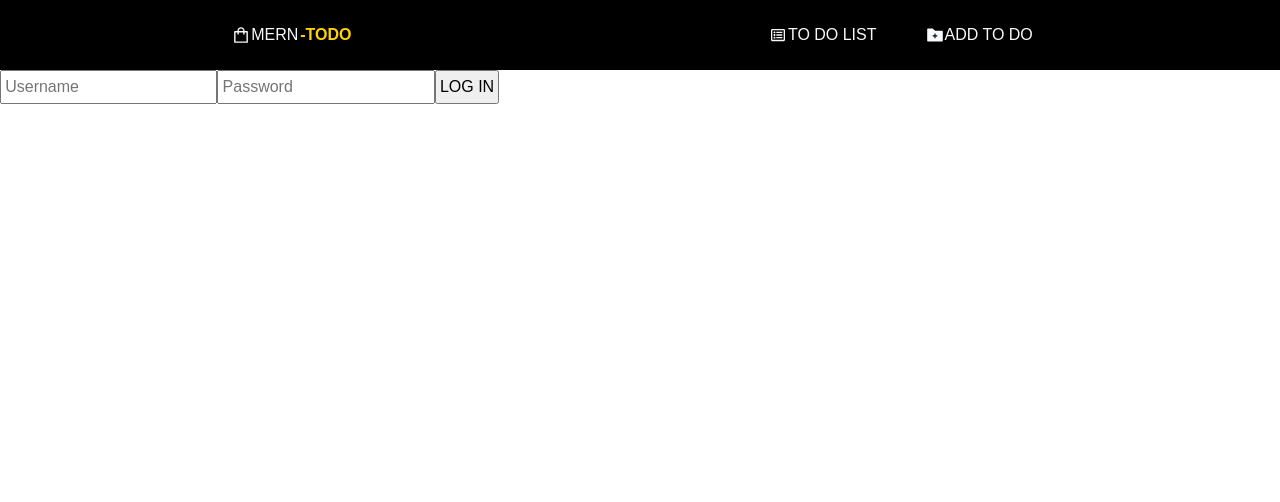
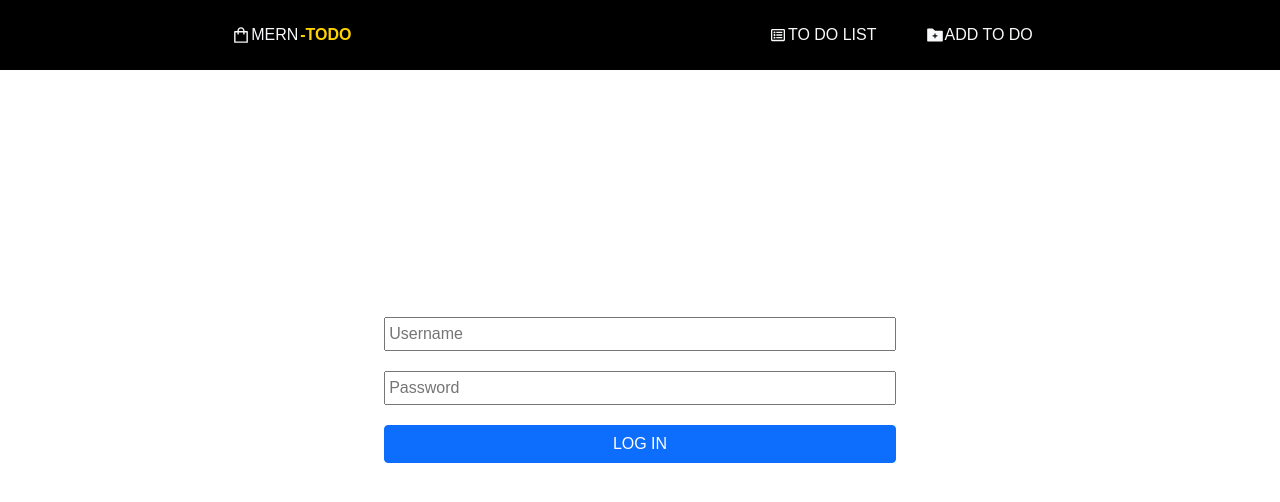
Before and after one commit to Imran-2022/MERN-TODO-APP, a React (Create React App) app: page /login in a window 1280 px wide. Shown: the top 502 px of the page. Built offline with nearby package versions, Linux system fonts and the light colour scheme.

Commit message:
update ui

```diff
--- a/src/common.css
+++ b/src/common.css
@@ -1,13 +1,15 @@
 /* custom scrollbar */
-::-webkit-scrollbar{
+::-webkit-scrollbar {
   width: 8px;
 }
-::-webkit-scrollbar-thumb{
-  background: linear-gradient(transparent,#001aff);
+
+::-webkit-scrollbar-thumb {
+  background: linear-gradient(transparent, #001aff);
   border-radius: 6px;
 }
-::-webkit-scrollbar-thumb:hover{
-  background: linear-gradient(transparent,#d4103a);
+
+::-webkit-scrollbar-thumb:hover {
+  background: linear-gradient(transparent, #d4103a);
 }
 
 
@@ -16,7 +18,7 @@
 @import url('https://fonts.googleapis.com/css2?family=Montserrat:ital,wght@0,200;0,300;0,400;1,200;1,300;1,400&family=Old+Standard+TT:ital,wght@0,400;0,700;1,400&family=Oswald:wght@200;300;400&display=swap');
 
 /* universal */
-*{
+* {
   padding: 0;
   margin: 0;
   font-family: 'Montserrat', sans-serif;
@@ -42,11 +44,13 @@ nav {
   align-items: center;
   padding: 1rem;
 }
+
 .nav-link {
   color: black;
   margin: 0 1rem 0 0;
   transition: all 0.3s;
 }
+
 .active {
   color: white;
 }
@@ -57,10 +61,12 @@ main {
   justify-content: center;
   align-items: flex-start;
 }
+
 h2 {
   text-align: center;
   margin: 3rem;
 }
+
 table {
   margin: 3rem;
   border-collapse: collapse;
@@ -79,6 +85,7 @@ button {
   border-radius: 0.5rem;
   cursor: pointer;
 }
+
 button:hover {
   background-color: black;
   color: white;
@@ -87,6 +94,7 @@ button:hover {
 .form-field {
   margin: 1rem;
 }
+
 input {
   padding: 0.2rem;
 }
@@ -99,31 +107,36 @@ footer {
   align-items: center;
   padding: 1rem;
 }
+
 .Link {
   color: rgb(0, 0, 0);
   text-decoration: inherit;
 }
-.Link:hover{
+
+.Link:hover {
   color: rgb(0, 0, 0);
 
 }
-.active{
+
+.active {
   color: rgb(232, 248, 0) !important;
   font-weight: 900;
   font-size: 20px;
 }
+
 /* add todo */
-input[type="checkbox"]{
+input[type="checkbox"] {
   width: 20px;
 }
 
-.form-add{
+.form-add {
   min-height: 50vh;
   width: 90%;
   margin: auto;
   display: flex;
   justify-content: center;
 }
+
 /* table */
 .table {
   padding: 20px;
@@ -153,10 +166,23 @@ tr:nth-child(even) {
 }
 
 /* fitler todo */
-.filterTodo{
+.filterTodo {
   display: flex;
   gap: 20px;
   flex-wrap: wrap;
   justify-content: center;
   align-items: center;
 }
+
+/* login form */
+.login-form {
+  min-height: 80vh;
+  width: 80%;
+  margin: auto;
+  display: flex;
+  flex-wrap: wrap;
+  gap: 20px;
+  justify-content: center;
+  align-items: center;
+  flex-direction: column;
+}
--- a/src/features/to-do/ViewTodo.js
+++ b/src/features/to-do/ViewTodo.js
@@ -78,9 +78,9 @@ const ViewTodo = () => {
 
 
   // filter todo .
-
+  const [filterV, setFilter] = useState("")
   const filterImage = (fimage) => {
-    console.log(fimage)
+    setFilter(fimage)
     setFilterBlood(todo)
     if (fimage === "ALL") {
       setFilterBlood(todo)
@@ -129,7 +129,7 @@ const ViewTodo = () => {
       </div>
       {
 
-        filterblood.length ? <table className="w-75 m-auto my-5">
+        filterV ? <table className="w-75 m-auto my-5">
           <thead>
             <tr>
               <th>NO</th>
--- a/src/layouts/Authentication/Login.js
+++ b/src/layouts/Authentication/Login.js
@@ -9,20 +9,20 @@ const Login = () => {
     let fromm = location.state?.from?.pathname || "/show-todo"
     const [loggedInUser, setLoggedInUser] = useContext(userContext)
     const onSubmit = (data) => {
-        if (data.Password.length>=6) {
+        if (data.Password.length >= 6) {
             setLoggedInUser(data)
             navigate(fromm, { replace: true })
-        }else{
+        } else {
             alert("password atleast 6 character")
         }
     }
     return (
         <div>
-            <form onSubmit={handleSubmit(onSubmit)}>
-                <input {...register("Username", { required: true, maxLength: 20 })} placeholder="Username" />
+            <form className="login-form" onSubmit={handleSubmit(onSubmit)}>
+                <input className="w-50" {...register("Username", { required: true, maxLength: 20 })} placeholder="Username" />
                 {errors.Username && <p>must have  a name</p>}
-                <input type="password" name="Password" placeholder="Password" {...register("Password")} />
-                <input type="submit" value="LOG IN" />
+                <input className="w-50" type="password" name="Password" placeholder="Password" {...register("Password")} />
+                <input type="submit" value="LOG IN" className="btn btn-primary w-50" />
             </form>
         </div>
     );
```
